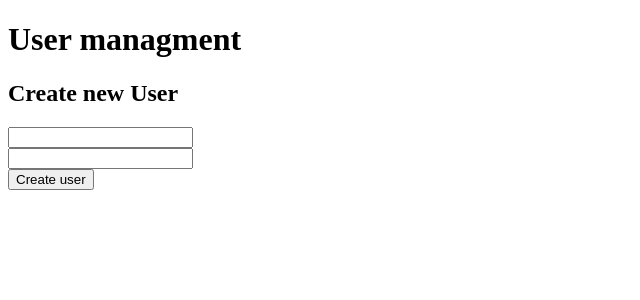
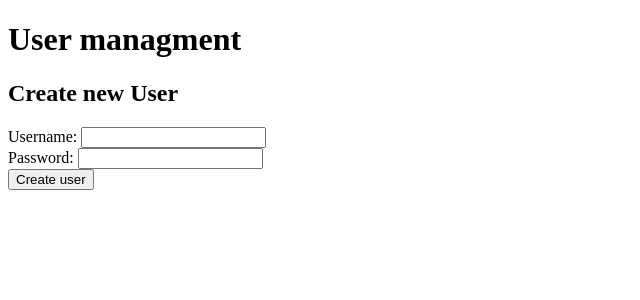
Before and after one commit to SrCyco/users, an Angular app: page /create-user in a window 1280 px wide. Shown: the top 300 px of the page, without its empty margins (0-640 px from the left). Built offline with nearby package versions, Linux system fonts and the light colour scheme.

Commit message:
Add validations to add user form

```diff
--- a/src/app/add-user/add-user.component.html
+++ b/src/app/add-user/add-user.component.html
@@ -2,10 +2,16 @@
 
 <form [formGroup]="createUserForm">
     <div>
-        <input type="text" formControlName="UserName">
+        <label for="username">Username: </label>
+        <input type="text" formControlName="UserName" name='username' id="username">
+        <p class="error" *ngIf="validationError('UserName', 'required')">This field is required</p>
     </div>
     <div>
-        <input type="Password" formControlName="Password">
+        <label for="password">Password: </label>
+        <input type="Password" formControlName="Password" name="password" id="password">
+        <p class="error"
+            *ngIf="validationError('Password', 'required')">This field is required</p>
+        <p class="error" *ngIf="validationError('Password', 'minlength')">Must be at least 8 characters</p>
     </div>
     <button (click)="onCreateUser()">Create user</button>
 </form>
--- a/src/app/add-user/add-user.component.ts
+++ b/src/app/add-user/add-user.component.ts
@@ -30,16 +30,26 @@ export class AddUserComponent implements OnInit {
   }
 
   public onCreateUser(): void {
-    if (this.createUserForm.status === 'INVALID') {
-      return;
+    if (this.createUserForm.invalid) {
+      return Object.values(this.createUserForm.controls).forEach( control => {
+        control.markAsTouched();
+      });
     }
 
     const body = this.createUserForm.value;
     this.userService.addUser(body)
       .subscribe(response => {
-        console.log(response);
         this.router.navigate(['list'], {queryParams: {state: 'created'}});
       });
   }
 
+  public get fc() {
+    return this.createUserForm.controls;
+  }
+
+  public validationError(controlName, error): boolean {
+    const control = this.fc[controlName];
+    return control.errors && control.errors[error] && control.touched;
+  }
+
 }
```
